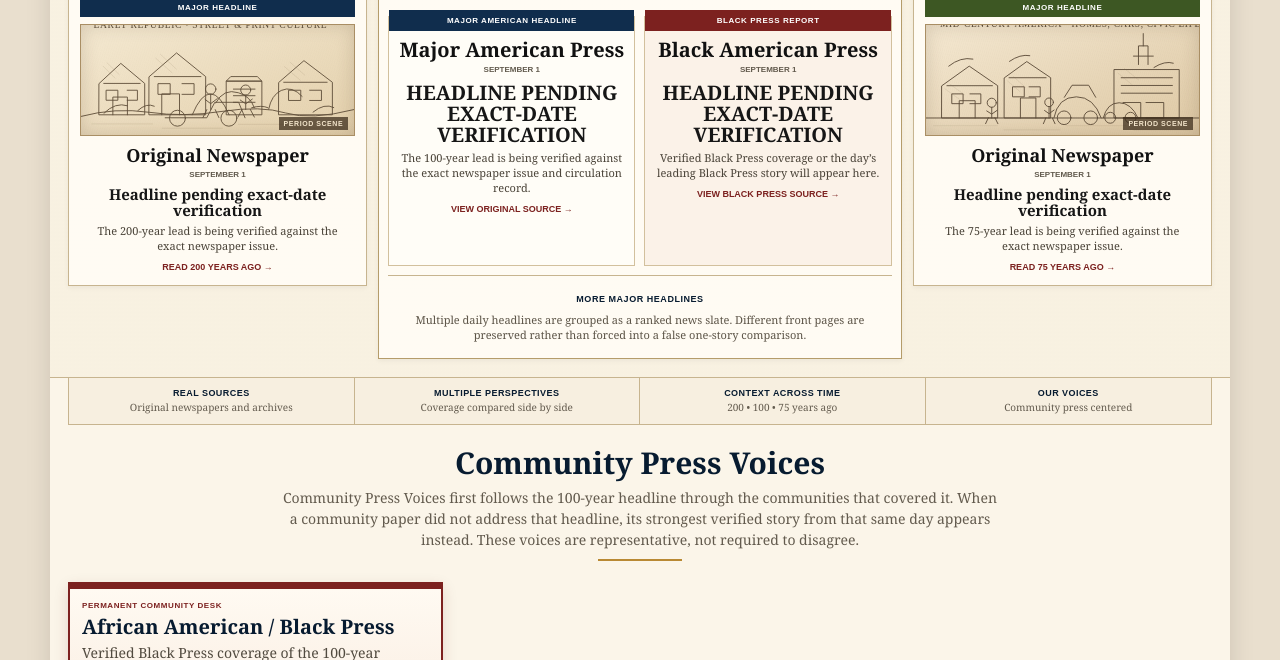
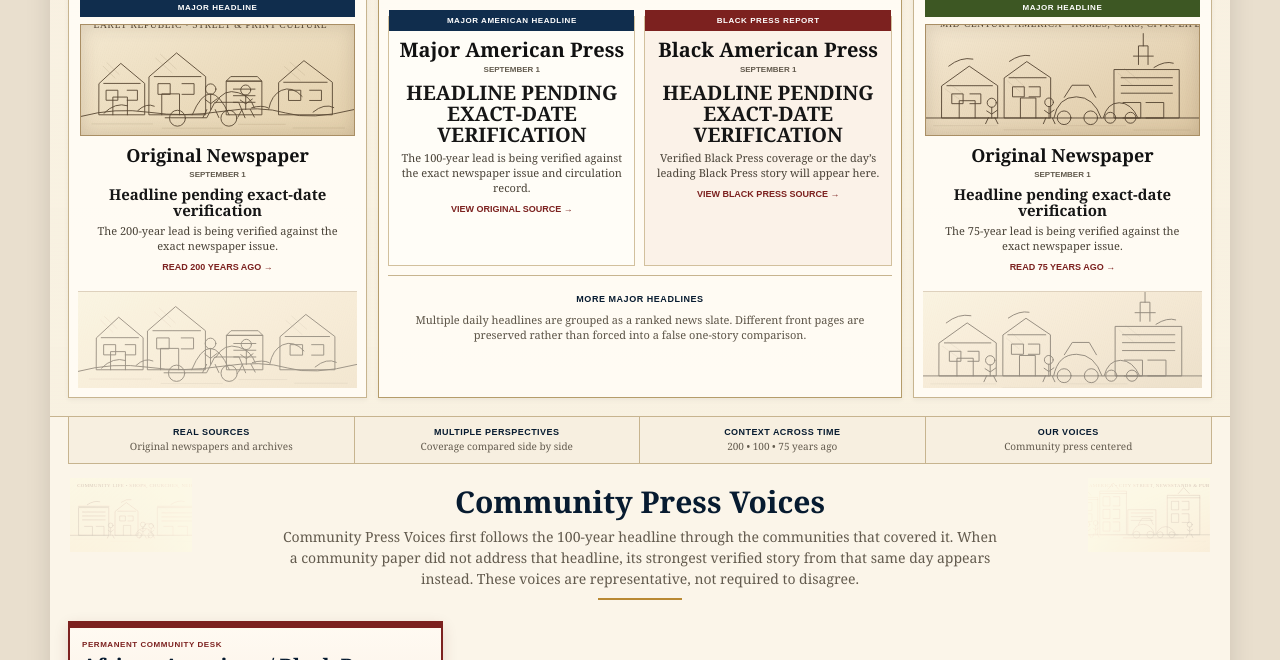
Before and after one commit to aunt-nancy/On-This-Day-TV, a website: page index.html in a window 1280 px wide. Shown: the part 560-1220 px from the top of the page. Drawn offline with Linux system fonts and the light colour scheme; no server answers.

Commit message:
Fill circled dead space with historical scene vignettes

```diff
--- a/scene-vignettes.css
+++ b/scene-vignettes.css
@@ -1,25 +1,26 @@
 /* Historical scene vignette layer
    Visual reference: earlier On This Day renderings with sepia period scenes.
-   These are atmospheric scene panels, not mandatory illustrations for each story. */
+   These are atmospheric page-framing scenes, not mandatory illustrations for each story. */
 
-/* Side-era source evidence stays accessible through the source link, while the
-   visible panel becomes a period scene instead of a newspaper screenshot. */
+/* Side-era panels use period scenes, while source scans remain behind source links only. */
 .era-200 .paper-illustration,
 .era-76 .paper-illustration{
   position:relative!important;
   overflow:hidden!important;
+  height:116px!important;
+  min-height:116px!important;
   background-color:#e7d7ba!important;
   background-repeat:no-repeat!important;
   background-position:center!important;
   background-size:cover!important;
   border:1px solid #a98e64!important;
-  box-shadow:inset 0 0 18px rgba(67,46,24,.18)!important;
+  box-shadow:inset 0 0 18px rgba(67,46,24,.16)!important;
 }
 .era-200 .paper-illustration{
-  background-image:linear-gradient(rgba(244,233,213,.07),rgba(223,201,165,.08)),url('scene-early-america.svg')!important;
+  background-image:linear-gradient(rgba(244,233,213,.02),rgba(223,201,165,.04)),url('scene-early-america.svg')!important;
 }
 .era-76 .paper-illustration{
-  background-image:linear-gradient(rgba(244,233,213,.05),rgba(223,201,165,.08)),url('scene-midcentury-america.svg')!important;
+  background-image:linear-gradient(rgba(244,233,213,.02),rgba(223,201,165,.04)),url('scene-midcentury-america.svg')!important;
 }
 .era-200 .paper-illustration .period-visual-frame,
 .era-76 .paper-illustration .period-visual-frame,
@@ -28,82 +29,137 @@
   display:none!important;
 }
 .era-200 .paper-illustration::after,
-.era-76 .paper-illustration::after{
-  content:"PERIOD SCENE"!important;
-  right:6px!important;
-  bottom:5px!important;
-  background:rgba(58,42,26,.72)!important;
-  color:#f2e4ca!important;
+.era-76 .paper-illustration::after{display:none!important}
+
+/* TOP DEAD SPACE: large, visible period scenes framing the main headline. */
+.history-board{position:relative;isolation:isolate}
+.history-board > *{position:relative;z-index:2}
+.history-board::before,
+.history-board::after{
+  content:"";
+  position:absolute;
+  z-index:1;
+  top:10px;
+  width:176px;
+  height:105px;
+  opacity:.48;
+  pointer-events:none;
+  background-repeat:no-repeat;
+  background-size:cover;
+  filter:sepia(.48) grayscale(.1) contrast(.96);
+  border-bottom:1px solid rgba(131,102,61,.23);
+}
+.history-board::before{
+  left:18px;
+  background-image:linear-gradient(90deg,rgba(248,241,225,.05),rgba(248,241,225,.64)),url('scene-early-america.svg');
+  background-position:42% center;
+}
+.history-board::after{
+  right:18px;
+  background-image:linear-gradient(270deg,rgba(248,241,225,.05),rgba(248,241,225,.64)),url('scene-midcentury-america.svg');
+  background-position:58% center;
 }
 
-/* Then & Now gets atmospheric historical scenes rather than archive/file icons. */
+/* LOWER LEFT / LOWER RIGHT DEAD SPACE: stretch the side eras to the center-card height
+   and use only the unused lower area for atmospheric scenes. */
+.era-layout{align-items:stretch!important}
+.era-side{
+  display:flex!important;
+  flex-direction:column!important;
+  position:relative;
+}
+.era-side .era-body{flex:0 0 auto}
+.era-side::after{
+  content:"";
+  display:block;
+  flex:1 1 auto;
+  min-height:96px;
+  margin:6px 9px 9px;
+  border-top:1px solid #d1bea0;
+  background-repeat:no-repeat;
+  background-size:cover;
+  background-position:center;
+  opacity:.78;
+  filter:sepia(.24) saturate(.72) contrast(.97);
+}
+.era-200::after{
+  background-image:linear-gradient(rgba(255,250,241,.22),rgba(255,250,241,.22)),url('scene-early-america.svg');
+  background-position:center 62%;
+}
+.era-76::after{
+  background-image:linear-gradient(rgba(255,250,241,.18),rgba(255,250,241,.18)),url('scene-midcentury-america.svg');
+  background-position:center 56%;
+}
+
+/* Then & Now uses period environment vignettes, not archive/file icons. */
 .then-now-visual.then{
   background-image:linear-gradient(rgba(16,45,77,.04),rgba(16,45,77,.04)),url('scene-1920s-city.svg')!important;
 }
 .then-now-visual.changed{
-  background-image:linear-gradient(rgba(90,68,41,.06),rgba(90,68,41,.06)),url('scene-midcentury-america.svg')!important;
+  background-image:linear-gradient(rgba(90,68,41,.04),rgba(90,68,41,.04)),url('scene-midcentury-america.svg')!important;
 }
 .then-now-visual.now{
-  background-image:linear-gradient(rgba(124,33,31,.04),rgba(124,33,31,.04)),url('scene-community-life.svg')!important;
+  background-image:linear-gradient(rgba(124,33,31,.03),rgba(124,33,31,.03)),url('scene-community-life.svg')!important;
 }
-.then-now-visual{
-  filter:saturate(.76) sepia(.14);
+.then-now-visual{filter:saturate(.76) sepia(.14)}
+
+/* COMMUNITY HEADING DEAD SPACE: use small scene vignettes as page framing, not card art. */
+.community-home{position:relative;isolation:isolate}
+.community-home > *{position:relative;z-index:2}
+.community-home::before,
+.community-home::after{
+  content:"";
+  position:absolute;
+  z-index:1;
+  top:14px;
+  width:122px;
+  height:74px;
+  opacity:.31;
+  pointer-events:none;
+  background-repeat:no-repeat;
+  background-size:cover;
+  filter:sepia(.46) grayscale(.12);
+}
+.community-home::before{
+  left:20px;
+  background-image:linear-gradient(90deg,rgba(251,245,233,.05),rgba(251,245,233,.73)),url('scene-community-life.svg');
+  background-position:left center;
+}
+.community-home::after{
+  right:20px;
+  background-image:linear-gradient(270deg,rgba(251,245,233,.05),rgba(251,245,233,.73)),url('scene-1920s-city.svg');
+  background-position:right center;
 }
 
-/* Lower page: replace flat pictograms with the kind of historical scene
-   vignettes used in the earlier approved renderings. */
+/* Lower page scene cards now use historical environments instead of flat pictograms. */
 .graphic-showcase .showcase-art.frontpage{
-  background-image:linear-gradient(rgba(246,237,218,.04),rgba(246,237,218,.04)),url('scene-early-america.svg')!important;
+  background-image:linear-gradient(rgba(246,237,218,.02),rgba(246,237,218,.02)),url('scene-early-america.svg')!important;
 }
 .graphic-showcase .showcase-art.archive{
-  background-image:linear-gradient(rgba(246,237,218,.04),rgba(246,237,218,.04)),url('scene-1920s-city.svg')!important;
+  background-image:linear-gradient(rgba(246,237,218,.02),rgba(246,237,218,.02)),url('scene-1920s-city.svg')!important;
 }
 .graphic-showcase .showcase-art.map{
-  background-image:linear-gradient(rgba(246,237,218,.04),rgba(246,237,218,.04)),url('scene-midcentury-america.svg')!important;
+  background-image:linear-gradient(rgba(246,237,218,.02),rgba(246,237,218,.02)),url('scene-midcentury-america.svg')!important;
 }
 .graphic-showcase .showcase-art.voices{
-  background-image:linear-gradient(rgba(246,237,218,.04),rgba(246,237,218,.04)),url('scene-community-life.svg')!important;
+  background-image:linear-gradient(rgba(246,237,218,.02),rgba(246,237,218,.02)),url('scene-community-life.svg')!important;
 }
-.graphic-showcase .showcase-art{
-  filter:saturate(.72) sepia(.2) contrast(1.02);
-}
+.graphic-showcase .showcase-art{filter:saturate(.72) sepia(.2) contrast(1.02)}
 
-/* Recipe section: a domestic/community scene reads more naturally than an archive drawer. */
+/* Recipe section gets one domestic/community scene, not a source-scan image. */
 .recipe-illustration-banner{
-  background-image:linear-gradient(90deg,rgba(250,242,224,.55),rgba(250,242,224,.17)),url('scene-community-life.svg')!important;
+  background-image:linear-gradient(90deg,rgba(250,242,224,.45),rgba(250,242,224,.12)),url('scene-community-life.svg')!important;
   background-position:center 58%!important;
 }
 
-/* The historical scene vocabulary can also soften unused open zones without
-   adding a fake article image. */
-.history-board{
-  position:relative;
+@media(max-width:930px){
+  .history-board::before,.history-board::after{width:120px;height:78px;opacity:.32}
+  .community-home::before,.community-home::after{width:88px;height:58px;opacity:.22}
+  .era-side::after{min-height:74px}
 }
-.history-board::before,
-.history-board::after{
-  content:"";
-  position:absolute;
-  top:6px;
-  width:105px;
-  height:68px;
-  opacity:.17;
-  pointer-events:none;
-  background-repeat:no-repeat;
-  background-size:cover;
-  filter:sepia(.55) grayscale(.15);
+@media(max-width:700px){
+  .history-board::before,.history-board::after,
+  .community-home::before,.community-home::after{display:none}
+  .era-200 .paper-illustration,.era-76 .paper-illustration{background-position:center 55%!important}
+  .era-side::after{min-height:84px;margin:5px 9px 9px}
 }
-.history-board::before{
-  left:7px;
-  background-image:url('scene-early-america.svg');
-  background-position:left center;
-}
-.history-board::after{
-  right:7px;
-  background-image:url('scene-midcentury-america.svg');
-  background-position:right center;
-}
-
-@media(max-width:700px){
-  .history-board::before,.history-board::after{display:none}
-  .era-200 .paper-illustration,.era-76 .paper-illustration{background-position:center 55%!important}
-}
```
